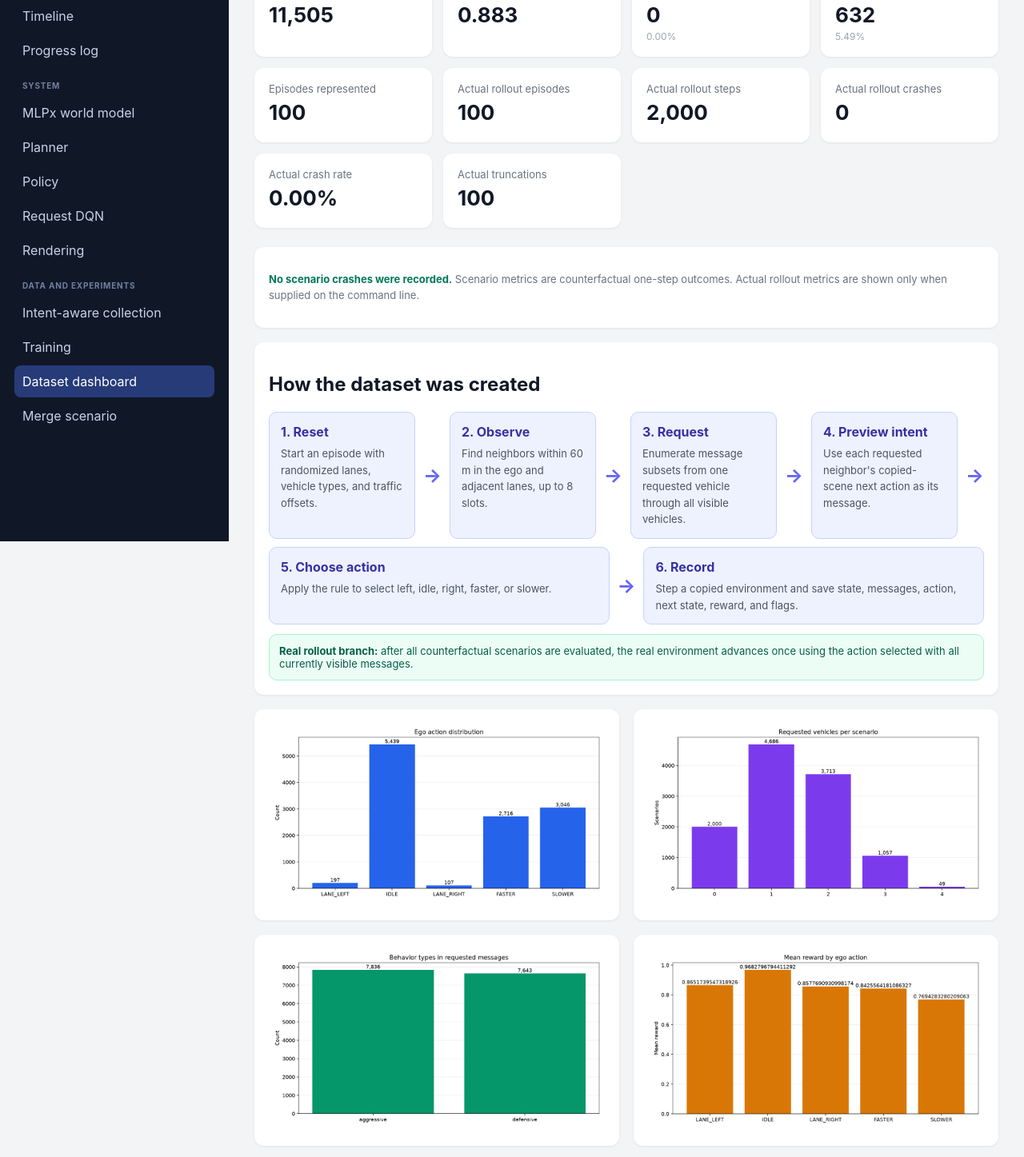
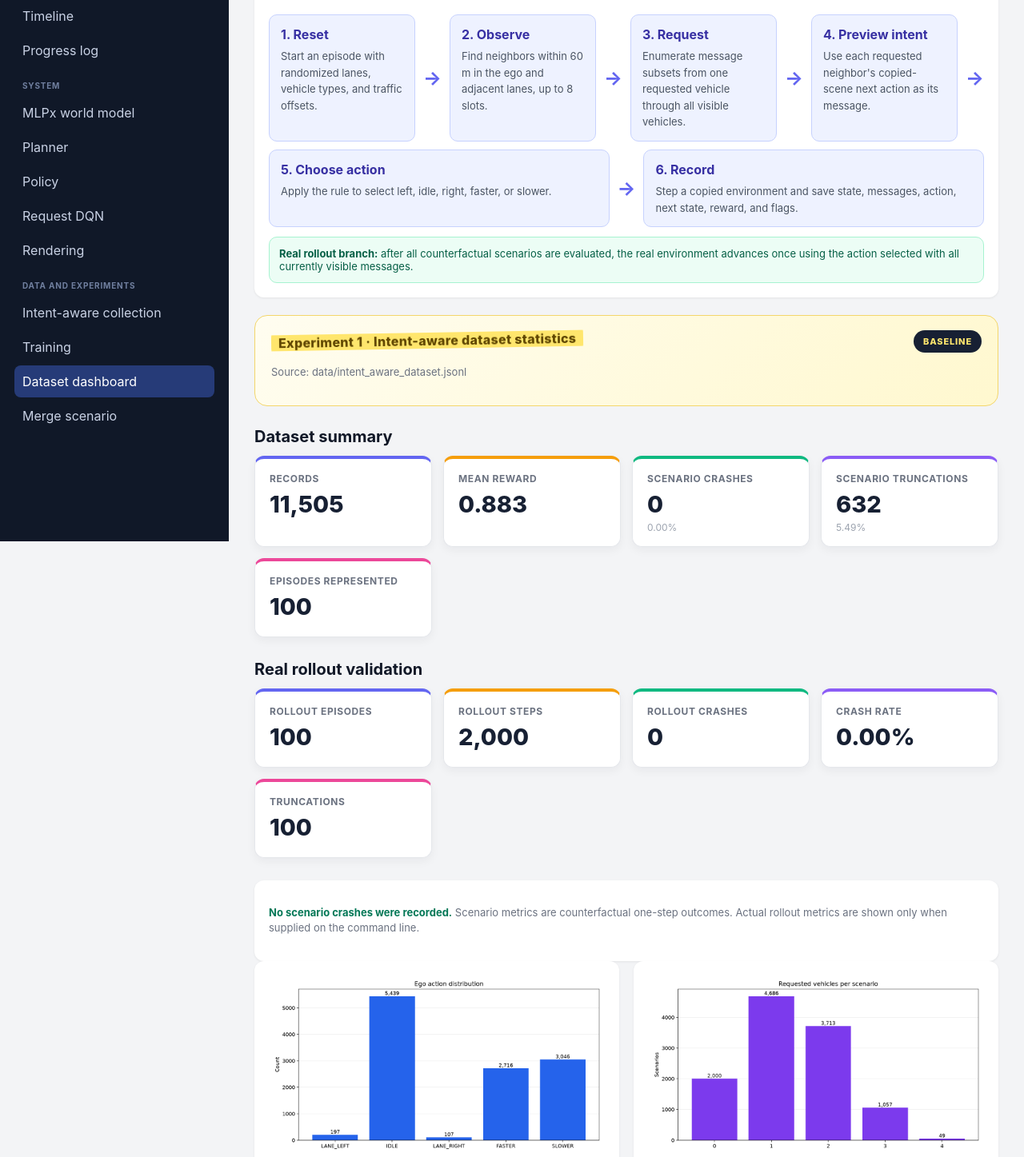
Before and after one commit to YashKhairnar/Echo, a plain HTML site: page docs/dataset_dashboard.html in a window 1280 px wide. Shown: the part 179-1626 px from the top of the page at 80% size. Drawn offline with Linux system fonts and the light colour scheme.

Commit message:
updated docs

```diff
--- a/docs/dataset_dashboard.html
+++ b/docs/dataset_dashboard.html
@@ -9,11 +9,20 @@
     body { margin: 0; background: #f3f4f6; color: #111827; }
     main { max-width: 1180px; margin: 0 auto; padding: 32px; }
     h1 { margin-bottom: 6px; }
-    .subtitle { color: #6b7280; margin-top: 0; }
-    .cards { display: grid; grid-template-columns: repeat(auto-fit, minmax(180px, 1fr)); gap: 14px; margin: 24px 0; }
-    .card { background: white; border-radius: 12px; padding: 18px; box-shadow: 0 1px 3px #00000012; }
-    .card-label { color: #6b7280; font-size: 13px; }
-    .card-value { font-size: 26px; font-weight: 700; margin-top: 6px; }
+    .subtitle { display: inline-block; color: #604700; background: linear-gradient(transparent 12%, #ffe66d 12%, #ffe66d 90%, transparent 90%); font-size: 16px; font-weight: 800; letter-spacing: .02em; margin: 0 0 8px; padding: 3px 9px; border-radius: 5px; transform: rotate(-1deg); }
+    .experiment-header { display: flex; justify-content: space-between; align-items: flex-start; gap: 18px; background: linear-gradient(135deg, #fffdf0, #fff8cf); border: 1px solid #f3d66b; border-radius: 16px; padding: 18px 20px; margin: 22px 0 26px; }
+    .experiment-header .subtitle { margin-bottom: 4px; }
+    .experiment-tag { flex: 0 0 auto; background: #172033; color: #ffe66d; border-radius: 999px; padding: 7px 12px; font-size: 11px; font-weight: 800; letter-spacing: .08em; }
+    .stat-section { margin: 22px 0 28px; }
+    .stat-section h2 { font-size: 20px; margin: 0 0 12px; }
+    .cards { display: grid; grid-template-columns: repeat(auto-fit, minmax(180px, 1fr)); gap: 14px; margin: 0; }
+    .card { position: relative; overflow: hidden; background: white; border: 1px solid #e5e7eb; border-top: 4px solid #6366f1; border-radius: 12px; padding: 17px 18px 16px; box-shadow: 0 4px 12px #1118270d; }
+    .card:nth-child(2) { border-top-color: #f59e0b; }
+    .card:nth-child(3) { border-top-color: #10b981; }
+    .card:nth-child(4) { border-top-color: #8b5cf6; }
+    .card:nth-child(5) { border-top-color: #ec4899; }
+    .card-label { color: #6b7280; font-size: 12px; font-weight: 700; text-transform: uppercase; letter-spacing: .05em; }
+    .card-value { color: #172033; font-size: 29px; font-weight: 800; margin-top: 7px; }
     .card-detail { color: #9ca3af; font-size: 12px; margin-top: 4px; }
     .grid { display: grid; grid-template-columns: repeat(auto-fit, minmax(450px, 1fr)); gap: 18px; }
     .panel { background: white; border-radius: 12px; padding: 18px; box-shadow: 0 1px 3px #00000012; }
@@ -48,22 +57,8 @@
 <div class="site-layout"><aside class="site-sidebar"><div class="site-brand">Echo Docs</div><p class="site-tagline">Cooperative driving and intent-aware world models</p><nav><div class="nav-group"><div class="nav-label">Overview</div><a href="index.html">Home</a><a href="timeline.html">Timeline</a><a href="progress_log.html">Progress log</a></div><div class="nav-group"><div class="nav-label">System</div><a href="mlpx.html">MLPx world model</a><a href="planner.html">Planner</a><a href="policy.html">Policy</a><a href="dqn_policy.html">Request DQN</a><a href="rendering.html">Rendering</a></div><div class="nav-group"><div class="nav-label">Data and experiments</div><a href="intent_aware_data_collection.html">Intent-aware collection</a><a href="training.html">Training</a><a class="active" href="dataset_dashboard.html">Dataset dashboard</a><a href="merge_scenario.html">Merge scenario</a></div></nav></aside><div class="site-content">
 <main>
   <h1>Intent-Aware Dataset Dashboard</h1>
-  <p class="subtitle">Source: data/intent_aware_dataset.jsonl</p>
-  <div class="cards">
-    <div class="card"><div class="card-label">Records</div><div class="card-value">11,505</div><div class="card-detail"></div></div>
-    <div class="card"><div class="card-label">Mean reward</div><div class="card-value">0.883</div><div class="card-detail"></div></div>
-    <div class="card"><div class="card-label">Scenario crashes</div><div class="card-value">0</div><div class="card-detail">0.00%</div></div>
-    <div class="card"><div class="card-label">Scenario truncations</div><div class="card-value">632</div><div class="card-detail">5.49%</div></div>
-    <div class="card"><div class="card-label">Episodes represented</div><div class="card-value">100</div><div class="card-detail"></div></div>
-    <div class="card"><div class="card-label">Actual rollout episodes</div><div class="card-value">100</div><div class="card-detail"></div></div><div class="card"><div class="card-label">Actual rollout steps</div><div class="card-value">2,000</div><div class="card-detail"></div></div><div class="card"><div class="card-label">Actual rollout crashes</div><div class="card-value">0</div><div class="card-detail"></div></div><div class="card"><div class="card-label">Actual crash rate</div><div class="card-value">0.00%</div><div class="card-detail"></div></div><div class="card"><div class="card-label">Actual truncations</div><div class="card-value">100</div><div class="card-detail"></div></div>
-  </div>
-  <div class="panel">
-    <p class="note"><span class="safe">No scenario crashes were recorded.</span>
-    Scenario metrics are counterfactual one-step outcomes. Actual rollout
-    metrics are shown only when supplied on the command line.</p>
-  </div>
   <div class="panel" style="margin: 18px 0;">
-    <h2>How the dataset was created</h2>
+    <h2>Shared dataset-creation pipeline</h2>
     <div class="flow">
       <div class="flow-step"><strong>1. Reset</strong><span>Start an episode with randomized lanes, vehicle types, and traffic offsets.</span></div>
       <div class="flow-arrow">→</div>
@@ -78,6 +73,38 @@
       <div class="flow-step"><strong>6. Record</strong><span>Step a copied environment and save state, messages, action, next state, reward, and flags.</span></div>
     </div>
     <div class="flow-branch"><strong>Real rollout branch:</strong> after all counterfactual scenarios are evaluated, the real environment advances once using the action selected with all currently visible messages.</div>
+  </div>
+  <div class="experiment-header">
+    <div>
+      <p class="subtitle">Experiment 1 · Intent-aware dataset statistics</p>
+      <p class="note">Source: data/intent_aware_dataset.jsonl</p>
+    </div>
+    <div class="experiment-tag">BASELINE</div>
+  </div>
+  <div class="stat-section">
+    <h2>Dataset summary</h2>
+    <div class="cards">
+      <div class="card"><div class="card-label">Records</div><div class="card-value">11,505</div><div class="card-detail"></div></div>
+      <div class="card"><div class="card-label">Mean reward</div><div class="card-value">0.883</div><div class="card-detail"></div></div>
+      <div class="card"><div class="card-label">Scenario crashes</div><div class="card-value">0</div><div class="card-detail">0.00%</div></div>
+      <div class="card"><div class="card-label">Scenario truncations</div><div class="card-value">632</div><div class="card-detail">5.49%</div></div>
+      <div class="card"><div class="card-label">Episodes represented</div><div class="card-value">100</div><div class="card-detail"></div></div>
+    </div>
+  </div>
+  <div class="stat-section">
+    <h2>Real rollout validation</h2>
+    <div class="cards">
+      <div class="card"><div class="card-label">Rollout episodes</div><div class="card-value">100</div><div class="card-detail"></div></div>
+      <div class="card"><div class="card-label">Rollout steps</div><div class="card-value">2,000</div><div class="card-detail"></div></div>
+      <div class="card"><div class="card-label">Rollout crashes</div><div class="card-value">0</div><div class="card-detail"></div></div>
+      <div class="card"><div class="card-label">Crash rate</div><div class="card-value">0.00%</div><div class="card-detail"></div></div>
+      <div class="card"><div class="card-label">Truncations</div><div class="card-value">100</div><div class="card-detail"></div></div>
+    </div>
+  </div>
+  <div class="panel">
+    <p class="note"><span class="safe">No scenario crashes were recorded.</span>
+    Scenario metrics are counterfactual one-step outcomes. Actual rollout
+    metrics are shown only when supplied on the command line.</p>
   </div>
   <div class="grid">
     <div class="panel"><img src="dataset_dashboard_charts/actions.png" alt="Ego action distribution"></div>
```
